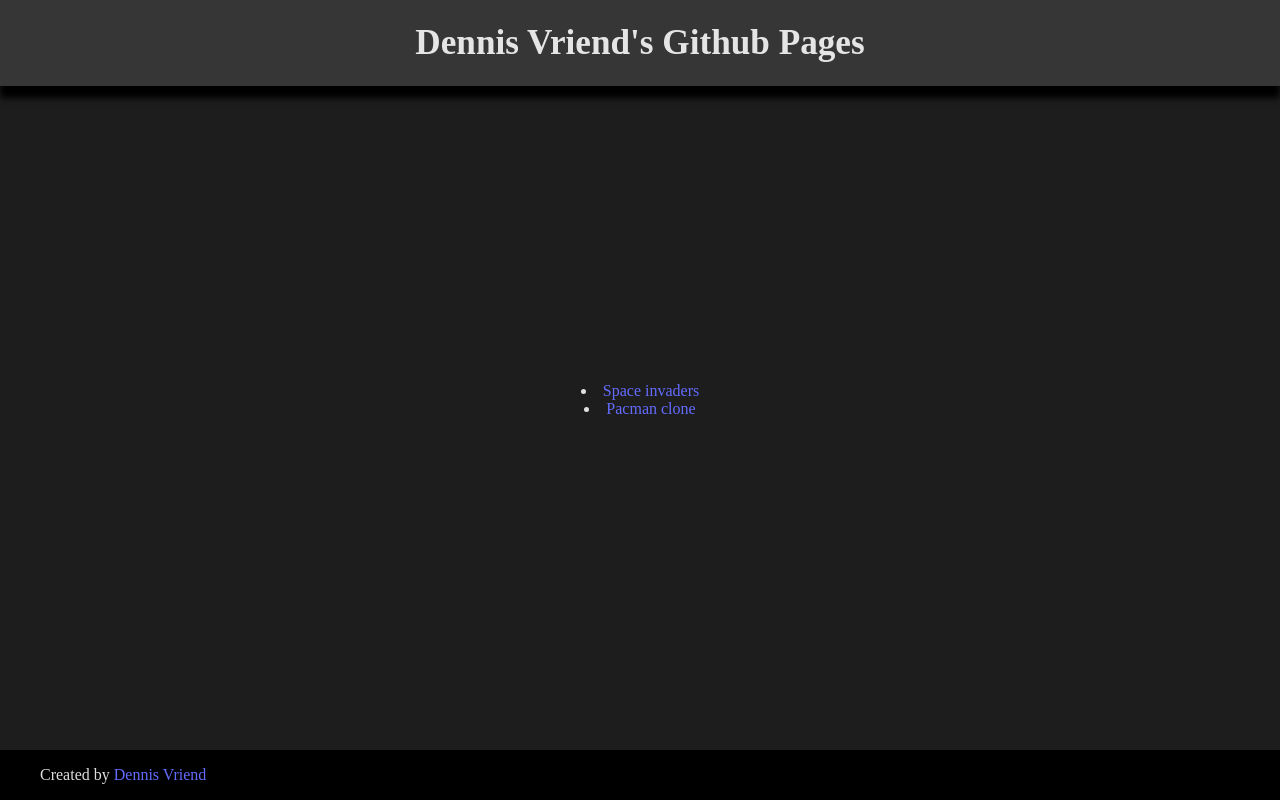
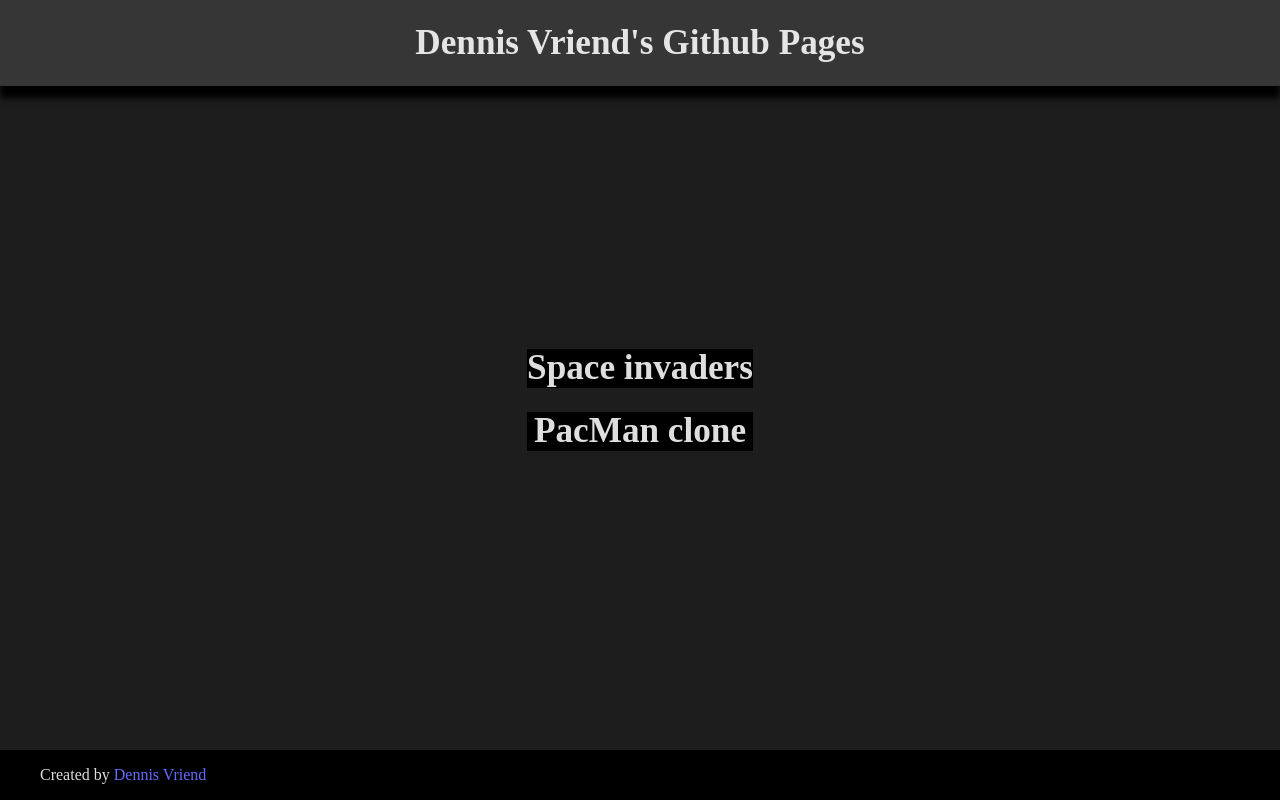
Before and after one commit to Dennis539/Dennis539.github.io, a React (Vite) app: page / in a window 1280 px wide. Built offline with nearby package versions, Linux system fonts and the light colour scheme.

Commit message:
UPdated CSS

```diff
--- a/src/App.tsx
+++ b/src/App.tsx
@@ -1,24 +1,18 @@
 // import { useState } from 'react'
 import "./App.css";
 import Projects from "../projects.ts";
+import ProjectComponent from "./components/projectComponent.tsx";
 
 function App() {
+    const projectStruct = Projects.map((project, index) => (
+        <ProjectComponent key={index} name={project.Name} />
+    ));
     return (
         <>
             <header>
                 <h1>Dennis Vriend's Github Pages</h1>
             </header>
-            <li>
-                <a href="https://Dennis539.github.io/SpaceInvaders">
-                    Space invaders
-                </a>
-                {/* <br>Simple game resembling the original space invaders game build in Typescript</br> */}
-            </li>
-            <li>
-                <a href="https://dennis539.github.io/PacmanAlgo/">
-                    Pacman clone
-                </a>
-            </li>
+            <div className="Kees">{projectStruct}</div>
         </>
     );
 }
--- /dev/null
+++ b/src/components/projectComponent.tsx
@@ -0,0 +1,17 @@
+import styles from "./projectcomponent.module.css";
+import React from "react";
+
+interface projectComponent {
+    key: number;
+    name: string;
+}
+
+const ProjectComponent: React.FC<projectComponent> = ({ key, name }) => {
+    return (
+        <div key={key} className={styles.projectCard}>
+            <h1>{name}</h1>
+        </div>
+    );
+};
+
+export default ProjectComponent;
--- /dev/null
+++ b/src/components/projectcomponent.module.css
@@ -0,0 +1,4 @@
+.projectCard {
+  background-color: black;
+  top: 300px
+}
```
